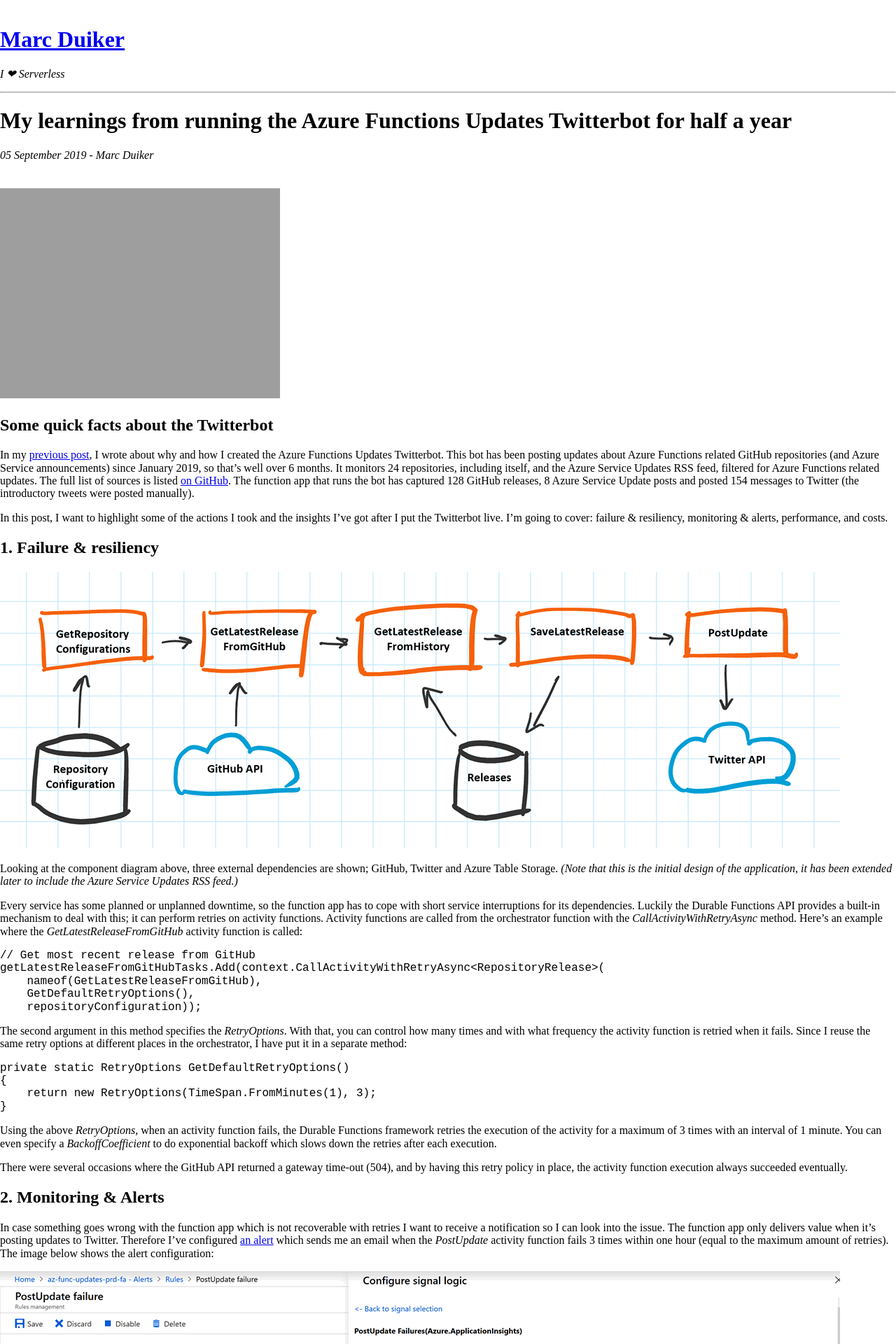
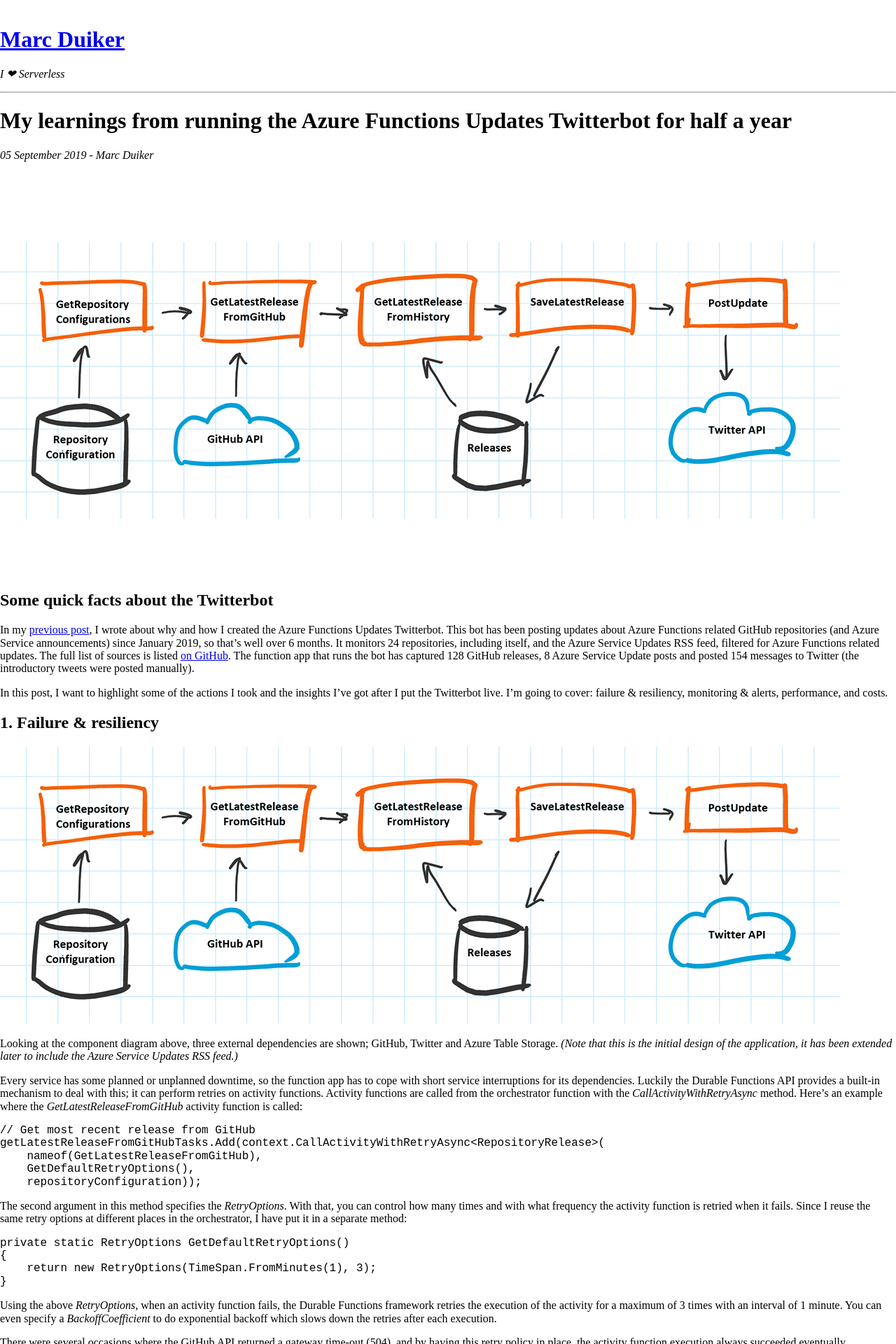
Before and after one commit to marcduiker/marcduiker.github.io, a Jekyll site: the page built from _posts/2019-09-05-my-learnings-from-running-the-azure-functions-updates-twitterbot-for-half-a-year.md, in a window 1280 px wide. Shown: the top 1920 px of the page at 70% size. Built offline with Jekyll 4.4.1, drawn with Linux system fonts in a browser that asks for light colours; nearby versions of some CDN libraries.

Commit message:
Image fixes

```diff
--- a/_posts/2019-09-05-my-learnings-from-running-the-azure-functions-updates-twitterbot-for-half-a-year.md
+++ b/_posts/2019-09-05-my-learnings-from-running-the-azure-functions-updates-twitterbot-for-half-a-year.md
@@ -4,7 +4,7 @@
 tags: azure durable functions serverless faas learnings
 ---
 
-<img class="u-max-full-width" itemprop="image" src="{{ site.url }}/assets/2019/09/05/azfunctionupdates_diagram_cover" alt="Azure Functions Updates component diagram">
+<img class="u-max-full-width" itemprop="image" src="{{ site.url }}/assets/2019/09/05/azfunctionupdates_diagram_cover.png" alt="Azure Functions Updates component diagram">
 
 ## Some quick facts about the Twitterbot
 
@@ -16,7 +16,7 @@
 
 ## 1. Failure & resiliency
 
-![Azure Functions Updates component map](/assets/2019/09/05/azfunctionupdates_diagram.png)
+<img class="u-max-full-width" itemprop="image" src="{{ site.url }}/assets/2019/09/05/azfunctionupdates_diagram.png" alt="Azure Functions Updates component diagram">
 
 Looking at the component diagram above, three external dependencies are shown; GitHub, Twitter and Azure Table Storage. *(Note that this is the initial design of the application, it has been extended later to include the Azure Service Updates RSS feed.)*
 
@@ -47,19 +47,19 @@
 
 In case something goes wrong with the function app which is not recoverable with retries I want to receive a notification so I can look into the issue. The function app only delivers value when it's posting updates to Twitter. Therefore I've configured [an alert](https://docs.microsoft.com/en-us/azure/azure-monitor/platform/alerts-overview) which sends me an email when the *PostUpdate* activity function fails 3 times within one hour (equal to the maximum amount of retries). The image below shows the alert configuration:
 
-![Alert configuration](/assets/2019/09/05/alert-configuration.png)
+<img class="u-max-full-width" itemprop="image" src="{{ site.url }}/assets/2019/09/05/alert-configuration.png" alt="Alert configuration">
 
 Notice that the top right shows a chart with the selected signal events in a time window. In this case, it shows 6 occasions of *PostUpdate* activity failures within one week. I found this graph quite helpful to look for meaningful signals.
 
 When [Application Insights](https://docs.microsoft.com/en-us/azure/azure-monitor/app/app-insights-overview) is enabled for the function app, there are many options for signal selection when configuring the condition of the alert. As can be seen in the image below, the success rate, failure rate, and min/max/avg durations of the functions can be chosen as the signal source:
 
-![Signal selection](/assets/2019/09/05/configure-signal-logic.png)
+<img class="u-max-full-width" itemprop="image" src="{{ site.url }}/assets/2019/09/05/configure-signal-logic.png" alt="Signal s election">
 
 ## 3. Performance
 
 This function app is a very low volume application. It is triggered once every hour, which results in about 51k function executions per month. Even though a high volume or performance is not of my concern in this situation, it is interesting to see how the function app and its dependencies perform. The [Application Map](https://docs.microsoft.com/en-us/azure/azure-monitor/app/app-map) below shows the connections from the function app in the center to its dependent resources. The data shown is aggregated for 24 hours:
 
-![Application Map](/assets/2019/09/05/application-map.png)
+<img class="u-max-full-width" itemprop="image" src="{{ site.url }}/assets/2019/09/05/application-map.png" alt="Application map">
 
 The first time I looked at the Application Map it struck me that there were only 22 instances of the function app. I expected 24 instances since the function app runs every hour. However, it appears that instances are sometimes reused. In this case, two instances had been reused, which explains the 22 individual instances over 24 hours.
 
@@ -67,19 +67,19 @@
 
 Let's look deeper into the performance of the GitHub and Twitter HTTP APIs. Here's a chart that shows the average duration of the HTTP calls in August:
 
-![Average duration HTTP APIs](/assets/2019/09/05/dependency-reponse-time.png)
+<img class="u-max-full-width" itemprop="image" src="{{ site.url }}/assets/2019/09/05/dependency-reponse-time.png" alt="Average duration HTTP APIs">
 
 I recommend looking at these dependency response time charts because they can reveal trends about the performance of the dependencies over time. In this case, there is an apparent increase in duration around 11 to 13 Aug (GitHub was slower in its response then) and after that, the average duration stabilizes around 0.8s.
 
 Looking at the duration distribution of all calls, we see a large spread ranging from 120ms to 2.9s:
 
-![Duration distribution for HTTP calls to GitHub and Twitter](/assets/2019/09/05/durationdistribution-httpapis.png)
+<img class="u-max-full-width" itemprop="image" src="{{ site.url }}/assets/2019/09/05/durationdistribution-httpapis.png" alt="Duration distribution for HTTP calls to GitHub and Twitter">
 
 There's nothing I can do about the performance of the external dependencies, but it is important to realize that calls to other systems are never constant. The network is not 100% reliable and latency is never 0. I recommend reading about the [*fallacies of distributed computing*](http://www.rgoarchitects.com/Files/fallacies.pdf).
 
 Something which is under my control are the functions I wrote myself. Here's the distribution chart for the ReleaseUpdateOrchestration function:
 
-![Duration distribution for ReleaseUpdateOrchestration](/assets/2019/09/05/durationdistribution-orchestration.png)
+<img class="u-max-full-width" itemprop="image" src="{{ site.url }}/assets/2019/09/05/durationdistribution-orchestration.png" alt="Duration distribution for ReleaseUpdateOrchestration">
 
 Again there is a wide distribution of durations. Part of this variance is due to performance differences across function app instances, but another factor is that orchestrator functions are replayed several times and each time they proceed further in the orchestrator code and take longer to complete. I plan to do a more thorough investigation of how significant this effect is.
 
@@ -91,7 +91,7 @@
 
 When we look at the accumulated costs of the resource group since its inception, it's clear the costs are extremely low, only 1.22 Euro from Jan-Aug 2019.
 
-![Cost analysis](/assets/2019/09/05/cost-analysis.png)
+<img class="u-max-full-width" itemprop="image" src="{{ site.url }}/assets/2019/09/05/cost-analysis.png" alt="Cost analysis">
 
 The bright-green part of the chart is the actual costs until the 1st of September. The lighter green is the forecast costs. I think the forecast is a bit on the high side, there aren't any new GitHub repositories to monitor (although I'm looking to include other sources) and the number of releases is unlikely to change drastically. Nevertheless, it's a nice feature to have this forecast.
 
```
